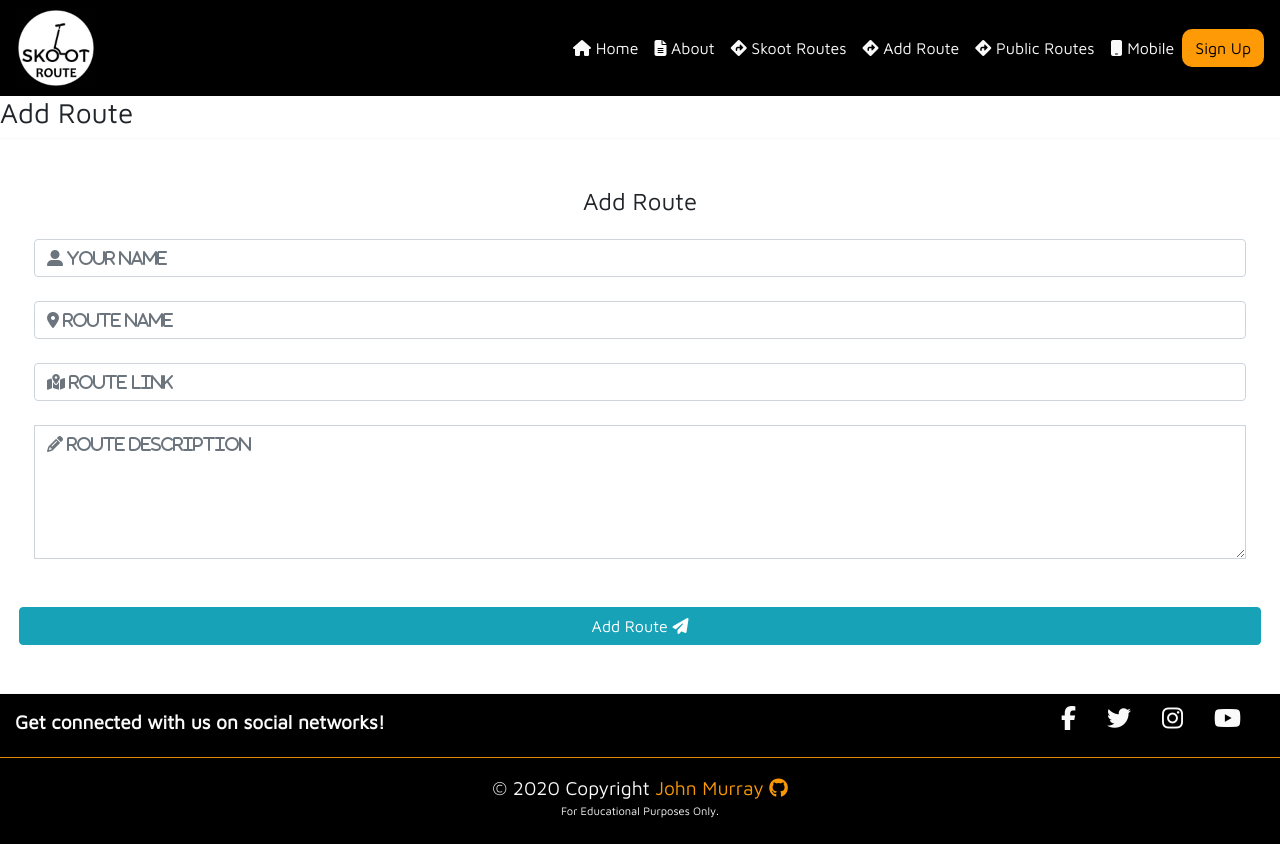
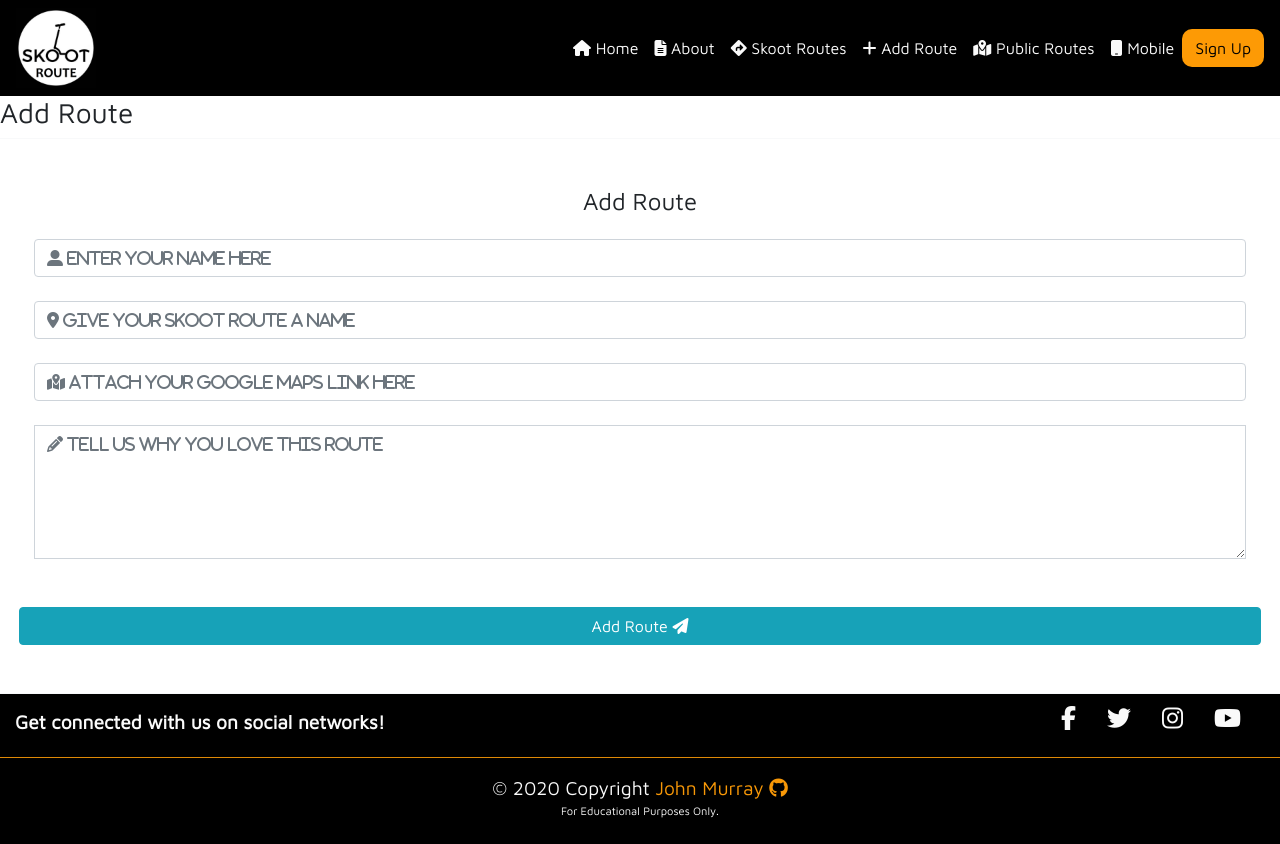
Before and after one commit to Jmurray1989/Skoot-Route, a Flask app: page /addroute in a window 1280 px wide. Run offline with Flask 2, Linux system fonts and the light colour scheme; some libraries are stand-ins or nearby versions.

Commit message:
fixed bug in public route not displaying, updated icons in navbar, changed placeholder text in form

```diff
--- a/run.py
+++ b/run.py
@@ -43,8 +43,7 @@ def addroute():
 @app.route('/publicroutes')
 def publicroutes():
     """Public Routes page render"""
-    return render_template('publicroutes.html',
-    routes=mongo.db.tasks.find())
+    return render_template('publicroutes.html', routes=mongo.db.routes.find())
 
 
 @app.route('/mobile')
@@ -53,23 +52,17 @@ def mobile():
     return render_template('mobile.html')
 
 
-@app.route('/get_routes')
-def get_routes():
-    return render_template("routes.html")
-
-
 @app.route('/add_route')
 def add_route():
     """Add Route"""
-    return render_template('addroute.html',
-    routes=mongo.db.routes.find())
+    return render_template('publicroutes.html')
 
 
 @app.route('/insert_route', methods=['POST'])
 def insert_route():
     routes = mongo.db.routes
     routes.insert_one(request.form.to_dict())
-    return redirect(url_for('get_routes'))
+    return redirect(url_for('publicroutes'))
 
 
 if __name__ == '__main__':
--- a/templates/addroute.html
+++ b/templates/addroute.html
@@ -11,17 +11,17 @@
 		<p class="h4 mb-4">Add Route</p>
 
 		<!-- Your Name -->
-		<input type="text" id="person_name" name="person_name" class="form-control mb-4" placeholder="&#xF406; Your Name" style="font-family: FontAwesome">
+		<input type="text" id="person_name" name="person_name" class="form-control mb-4" placeholder="&#xF406; Enter Your Name Here" style="font-family: FontAwesome">
 
 		<!-- Route Name -->
-		<input type="text" id="route_name" name="route_name" class="form-control mb-4" placeholder="&#xF3c5; Route Name" style="font-family: FontAwesome">
+		<input type="text" id="route_name" name="route_name" class="form-control mb-4" placeholder="&#xF3c5; Give Your Skoot Route A Name" style="font-family: FontAwesome">
 
 		<!-- Route Link -->
-		<input type="text" id="map_link" name="map_link" class="form-control mb-4" placeholder="&#xF5a0; Route Link" style="font-family: FontAwesome">
+		<input type="text" id="map_link" name="map_link" class="form-control mb-4" placeholder="&#xF5a0; Attach Your Google Maps Link Here" style="font-family: FontAwesome">
 
 		<!-- Route Description -->
 		<div class="form-group">
-			<textarea class="form-control rounded-0" id="route_description" name="route_description" rows="5" placeholder="&#xF303; Route Description" style="font-family: FontAwesome"></textarea>
+			<textarea class="form-control rounded-0" id="route_description" name="route_description" rows="5" placeholder="&#xF303; Tell Us Why You Love This Route" style="font-family: FontAwesome"></textarea>
 		</div>
 
 		<!-- Send button -->
--- a/templates/base.html
+++ b/templates/base.html
@@ -77,12 +77,12 @@
 				</li>
                 <li class="nav-item">
 					<a class="nav-link"
-						href="{{url_for('addroute')}}"><i class="fas fa-directions nav-icon" aria-hidden="true"></i>
+						href="{{url_for('addroute')}}"><i class="fas fa-plus nav-icon" aria-hidden="true"></i>
 						Add Route</a>
 				</li>
                 <li class="nav-item">
 					<a class="nav-link"
-						href="{{url_for('publicroutes')}}"><i class="fas fa-directions nav-icon" aria-hidden="true"></i>
+						href="{{url_for('publicroutes')}}"><i class="fas fa-map-marked-alt nav-icon" aria-hidden="true"></i>
 						Public Routes</a>
 				</li>
 				<li class="nav-item">
--- a/templates/publicroutes.html
+++ b/templates/publicroutes.html
@@ -1,4 +1,3 @@
-{% extends 'base.html' %}
 {% extends 'base.html' %}
 {% block content %}
 
```
